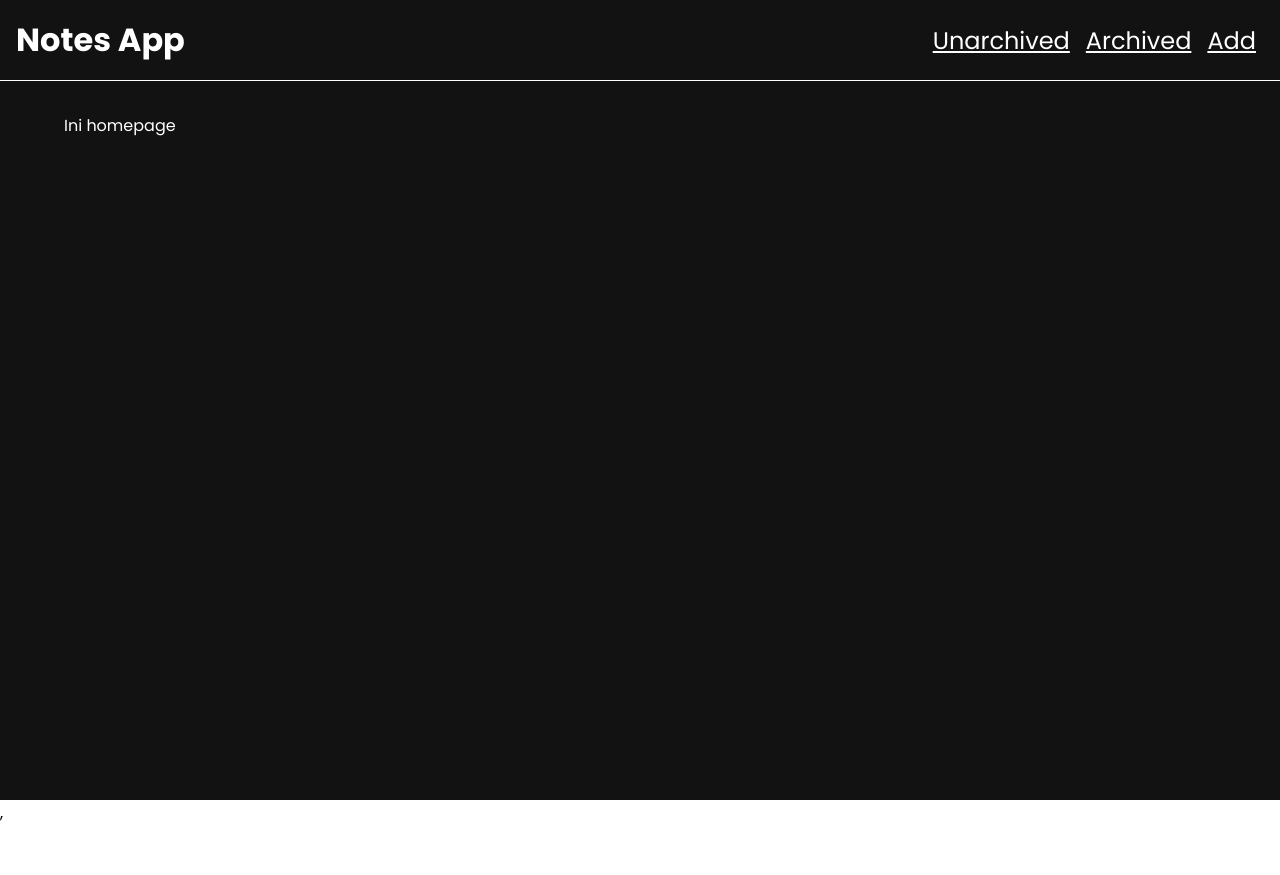
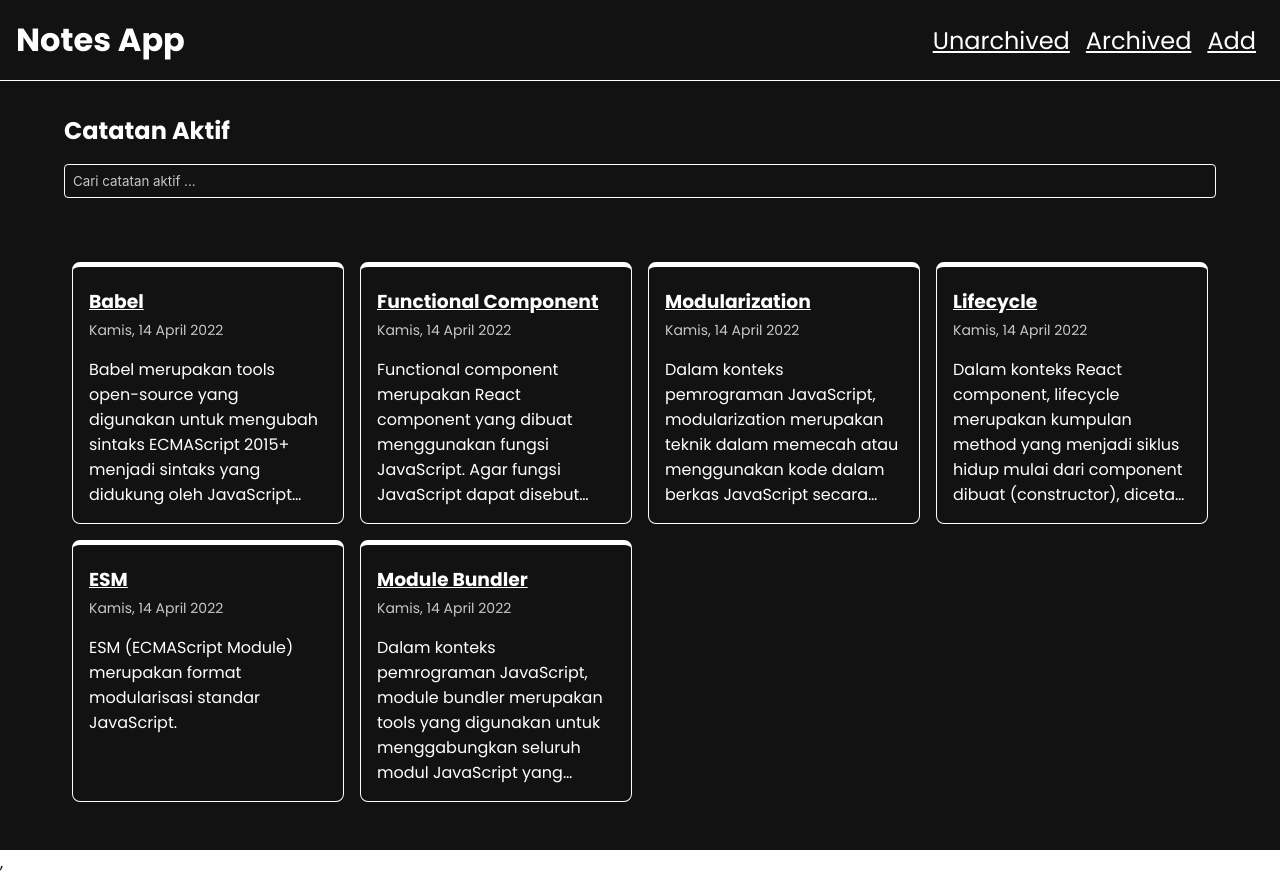
Before and after one commit to rfsyhb/reactlearn-spa-personal-note, a React (Vite) app: page / in a window 1280 px wide. Before the commit the page ends 825 px from the top, so only its background shows below. Built offline with nearby package versions, Linux system fonts and the light colour scheme.

Commit message:
displayed notes

```diff
--- a/src/App.jsx
+++ b/src/App.jsx
@@ -1,6 +1,7 @@
 import React from "react";
 import Navigation from "./components/Navigation";
 import { Routes, Route } from "react-router-dom";
+import HomePageWrapper from "./pages/HomePage";
 
 function App() {
   return (
@@ -11,7 +12,7 @@ function App() {
       </header>
       <main>
         <Routes>
-          <Route path="/" element={<p>Ini homepage</p>} />
+          <Route path="/" element={<HomePageWrapper />} />
           <Route path="/archived" element={<p>Ini archived page</p>} />
           <Route path="/add" element={<p>Ini add new note page</p>} />
           <Route path="*" element={<p>Error 404: Page not found</p>} />
--- a/src/components/NoteItem.jsx
+++ b/src/components/NoteItem.jsx
@@ -1,8 +1,9 @@
 import React from "react";
 import { Link } from "react-router-dom";
 import PropTypes from "prop-types";
+import { showFormattedDate } from '../utils/index'
 
-function NoteItem({ id, title, body, createdAt, archived, showFormattedDate }) {
+function NoteItem({ id, title, body, createdAt, archived }) {
   return (
     <article className="note-item">
       <h3 className="note-item__title">
@@ -20,7 +21,6 @@ NoteItem.propTypes = {
   body: PropTypes.string.isRequired,
   createdAt: PropTypes.string.isRequired,
   archived: PropTypes.bool.isRequired,
-  showFormattedDate: PropTypes.func.isRequired,
 };
 
 export default NoteItem;
--- a/src/components/NotesList.jsx
+++ b/src/components/NotesList.jsx
@@ -14,7 +14,7 @@ function NotesList({ notes }) {
   return (
     <section className="notes-list">
       {notes.map((note) => {
-        <NoteItem key={note.id} {...note} />;
+        return <NoteItem key={note.id} {...note} />;
       })}
     </section>
   );
--- a/src/components/SearchBar.jsx
+++ b/src/components/SearchBar.jsx
@@ -4,9 +4,10 @@ import PropTypes from "prop-types";
 function SearchBar({ keyword, keywordChange }) {
   return (
     <div className="search-bar">
+      <h2>Catatan Aktif</h2>
       <input
         type="text"
-        placeholder="Cari note..."
+        placeholder="Cari catatan aktif ..."
         value={keyword}
         onChange={(event) => keywordChange(event.target.value)}
       />
--- /dev/null
+++ b/src/pages/HomePage.jsx
@@ -0,0 +1,63 @@
+import React from "react";
+import NotesList from "../components/NotesList";
+import SearchBar from "../components/SearchBar";
+import { getAllNotes } from "../utils/local-data";
+import { useSearchParams } from "react-router-dom";
+
+// Menambah regular karena class tidak bisa useSearchParams
+function HomePageWrapper() {
+  const [searchParams, setSearchParams] = useSearchParams();
+
+  // melakukan set URL
+  function changeSearchParams(keyword) {
+    setSearchParams({ keyword });
+  }
+
+  // mengambil keyword dari URL
+  const keyword = searchParams.get("keyword");
+
+  return (
+    <HomePage defaultKeyword={keyword} keywordChange={changeSearchParams} />
+  );
+}
+
+// class HomePage
+class HomePage extends React.Component {
+  constructor(props) {
+    super(props);
+
+    this.state = {
+      notes: getAllNotes(),
+      keyword: props.defaultKeyword || "",
+    };
+  }
+
+  onSearchChangeHandler = (keyword) => {
+    // mengambil keyword dari SearchBar dan set untuk state
+    this.setState(() => {
+      return {
+        keyword,
+      };
+    });
+
+    // set URL
+    this.props.keywordChange(keyword);
+  };
+
+  render() {
+    const filteredNotes = this.state.notes.filter((note) => {
+      return note.title
+        .toLowerCase()
+        .includes(this.state.keyword.toLowerCase());
+    });
+
+    return (
+      <section>
+        <SearchBar keyword={this.state.keyword} keywordChange={this.onSearchChangeHandler} />
+        <NotesList notes={filteredNotes} />
+      </section>
+    );
+  }
+}
+
+export default HomePageWrapper;
```
